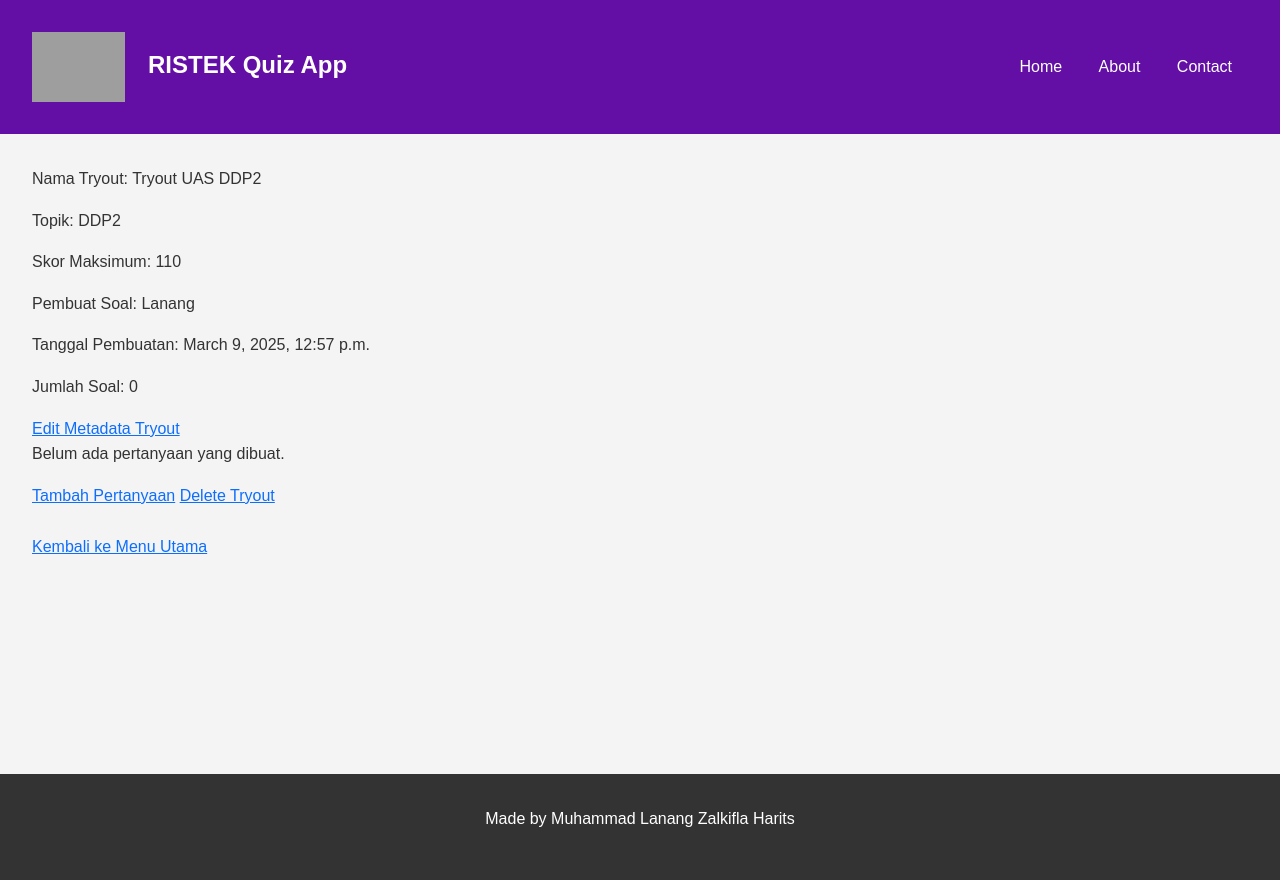
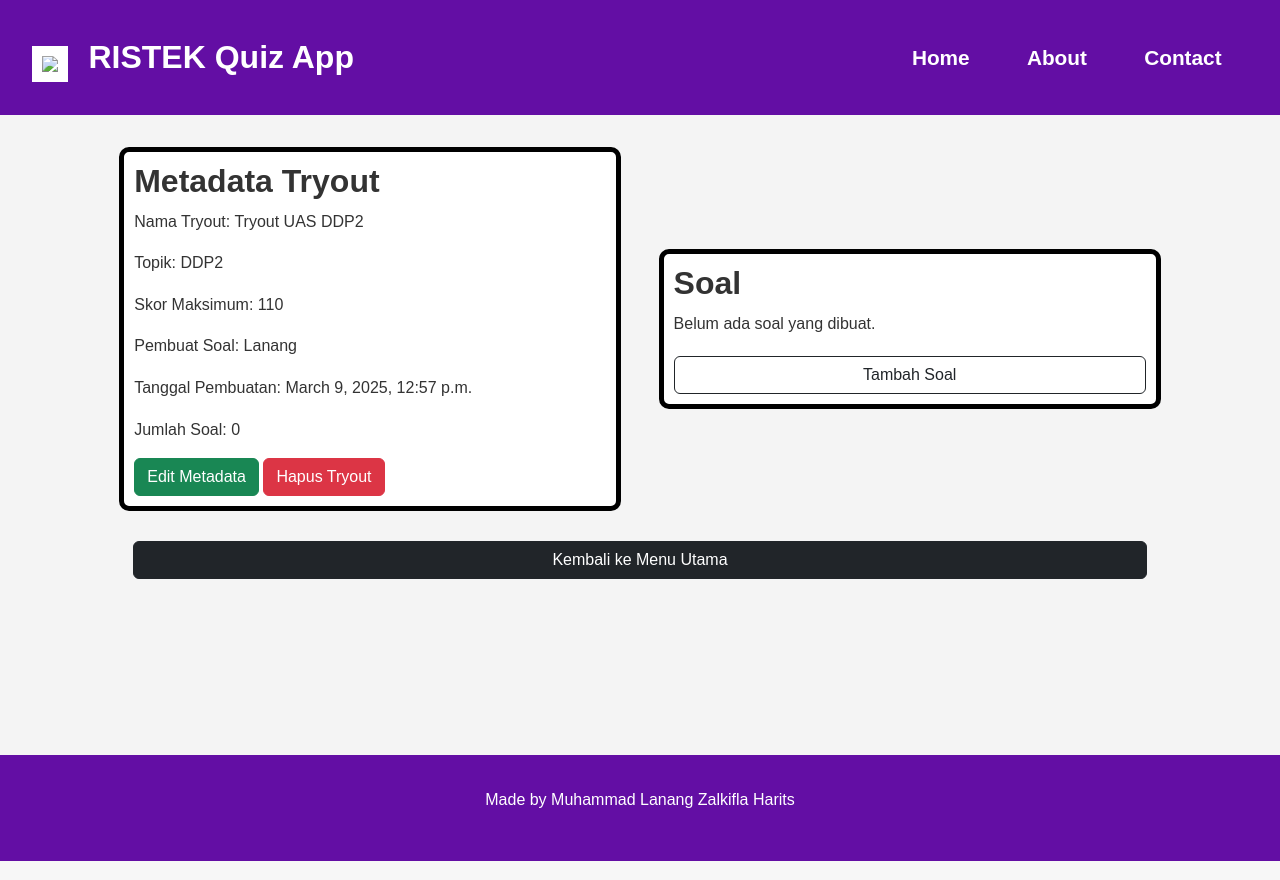
Before and after one commit to r3gulus-4rcturus/ristek-quiz-platform, a Django app: page /view/4 in a window 1280 px wide. Run offline with Django 5.2, Linux system fonts and the light colour scheme; data comes from the database, SQL or seed files in the repository; both versions use the stored data as it was after the commit; grey boxes are pictures that could not be loaded.

Commit message:
style all page with bootstrap

```diff
--- a/quizapp/models.py
+++ b/quizapp/models.py
@@ -35,13 +35,23 @@ class Tryout(models.Model):
 
 # Question Models
 class Question(models.Model):
+
+    ANSWER_CHOICES = (
+        ("", ""),
+        ("Benar", "Benar"),
+        ("Salah", "Salah")
+    )
+
     question_text = models.CharField(
         max_length=100,
         verbose_name="Pertanyaan",
         validators=[MinLengthValidator(2, "Pertanyaan harus memiliki minimal 2 karakter")]
     )
-    answer = models.BooleanField(
-        verbose_name="Jawaban"
+    answer = models.CharField(
+        max_length=10,
+        verbose_name="Jawaban",
+        choices=ANSWER_CHOICES,
+        blank=False
     )
     tryout = models.ForeignKey(
         to=Tryout,
--- a/quizapp/templates/base.html
+++ b/quizapp/templates/base.html
@@ -3,8 +3,8 @@
 <head>
     <meta charset="UTF-8">
     <meta name="viewport" content="width=device-width, initial-scale=1.0">
-    <title>My Website</title>
-    <link rel="icon"  href="https://yt3.googleusercontent.com/FPm5gMyXns6WSP4kY3lpGVwFb1BQKtpo5X1-BUt6NmYqX7pseMiqBhvGT3-1S1SUbs1n4eV4=s900-c-k-c0x00ffffff-no-rj">
+    <title>Ristek Quiz App</title>
+    <link rel="icon"  href="https://www.ristek.cs.ui.ac.id/icons/favicon/android-chrome-512x512.png">
     <link href="https://cdn.jsdelivr.net/npm/bootstrap@5.3.3/dist/css/bootstrap.min.css" rel="stylesheet" integrity="sha384-QWTKZyjpPEjISv5WaRU9OFeRpok6YctnYmDr5pNlyT2bRjXh0JMhjY6hW+ALEwIH" crossorigin="anonymous">
 
     <style>
@@ -31,19 +31,27 @@
             align-items: center;
         }
 
-        .navbar a {
+        .navbar .option a {
             color: #fff;
             text-decoration: none;
             margin: 0 1rem;
+            font-size: 1.3em;
+            font-weight: bold;
+            padding: 0.5em;
         }
 
-        .navbar a:hover {
-            background-color: rgb(12, 0, 57);
+        .navbar .option a:hover {
+            background-color: rgb(255, 255, 255);
+            color: #630ea4;
+            border-radius: 5px;
         }
 
-        .navbar .logo {
-            font-size: 1.5rem;
+        .navbar .logo a {
+            font-size: 2rem;
             font-weight: bold;
+            color: #fff;
+            text-decoration: none;
+            margin: 0 1rem;
         }
 
         /* Main Content Styles */
@@ -52,9 +60,45 @@
             min-height: 80vh; /* Ensure footer is at the bottom */
         }
 
+        #quiz_list tbody tr:hover td {
+            background-color: #630ea4;
+            color: white;
+        }
+
+        #quiz_list tbody tr:hover th {
+            background-color: #630ea4;
+            color: white;
+        }
+
+        td a {
+            display: block;
+        }
+
+        .container {
+            display: flex;
+            align-items: center;
+            justify-content: space-evenly;
+        }
+
+        .container .metadata_tryout {
+            border: 5px solid black;
+            padding: 10px;
+            border-radius: 10px;
+            width: 45%;
+            background-color: white;
+        }
+
+        .container .questions {
+            border: 5px solid black;
+            padding: 10px;
+            border-radius: 10px;
+            width: 45%;
+            background-color: white;
+        }
+
         /* Footer Styles */
         .footer {
-            background-color: #333;
+            background-color: #630ea4;
             color: #fff;
             text-align: center;
             padding: 2rem;
@@ -73,9 +117,9 @@
     <!-- Navbar -->
     <div class="navbar">
         <div class="logo">
-            <img src="https://yt3.googleusercontent.com/FPm5gMyXns6WSP4kY3lpGVwFb1BQKtpo5X1-BUt6NmYqX7pseMiqBhvGT3-1S1SUbs1n4eV4=s900-c-k-c0x00ffffff-no-rj" height="70">
+            <img src="https://www.ristek.cs.ui.ac.id/icons/favicon/android-chrome-512x512.png" height="70" style="background-color: white; padding: 10px;">
             <a href="{% url 'home' %}" style="text-decoration: none; padding-bottom: 20px;">RISTEK Quiz App</a></div>
-        <div>
+        <div class="option">
             <a href="{% url 'home' %}">Home</a>
             <a href="{% url 'about' %}">About</a>
             <a href="{% url 'contact' %}">Contact</a>
--- a/quizapp/templates/quizapp/add_question.html
+++ b/quizapp/templates/quizapp/add_question.html
@@ -8,8 +8,8 @@
         <table>
             {{ form.as_table }}
         </table>
-        <input type="submit" value="Submit">
-        <a href="{% url 'view_quiz' pk_tryout %}"> Cancel </a>
+        <input type="submit" value="Submit" class="btn btn-success" style="margin: 20px;">
+        <a href="{% url 'view_quiz' pk_tryout %}" class="btn btn-danger" role="button" style="margin: 20px;"> Cancel </a>
     </form>
 
 
--- a/quizapp/templates/quizapp/delete_question.html
+++ b/quizapp/templates/quizapp/delete_question.html
@@ -9,8 +9,8 @@
 
     <form action="" method="post">
         {% csrf_token %}
-        <input type="Submit" value="Iya, Hapus">
-        <a href="{% url 'view_quiz' pk_tryout %}"> Tidak </a>
+        <input type="Submit" value="Iya, Hapus" class="btn btn-danger" style="margin: 10px;">
+        <a href="{% url 'view_quiz' pk_tryout %}" class="btn btn-success" role="button" style="margin: 10px;"> Tidak </a>
     </form>
 
 {% endblock %}
--- a/quizapp/templates/quizapp/delete_quiz.html
+++ b/quizapp/templates/quizapp/delete_quiz.html
@@ -9,8 +9,8 @@
 
     <form action="" method="post">
         {% csrf_token %}
-        <input type="Submit" value="Iya, Hapus">
-        <a href="{% url 'view_quiz' tryout_object.id %}"> Tidak </a>
+        <input type="Submit" value="Iya, Hapus" class="btn btn-danger" style="margin: 10px;">
+        <a href="{% url 'view_quiz' tryout_object.id %}" class="btn btn-success" role="button" style="margin: 10px;"> Tidak </a>
     </form>
 
 {% endblock %}
--- a/quizapp/templates/quizapp/update_question.html
+++ b/quizapp/templates/quizapp/update_question.html
@@ -8,8 +8,8 @@
         <table>
             {{ form.as_table }}
         </table>
-        <input type="submit" value="Submit">
-        <a href="{% url 'view_quiz' pk_tryout %}"> Cancel </a>
+        <input type="submit" value="Submit" class="btn btn-success" style="margin: 20px;">
+        <a href="{% url 'view_quiz' pk_tryout %}" class="btn btn-danger" role="button" style="margin: 20px;"> Cancel </a>
     </form>
 
 {% endblock %}
--- a/quizapp/templates/quizapp/update_quiz.html
+++ b/quizapp/templates/quizapp/update_quiz.html
@@ -9,8 +9,8 @@
         <table>
             {{ form.as_table }}
         </table>
-        <input type="submit" value="Submit">
-        <a href="{% url 'view_quiz' tryout_object.id %}"> Cancel </a>
+        <input type="submit" value="Submit" class="btn btn-success" style="margin: 20px;">
+        <a href="{% url 'view_quiz' tryout_object.id %}" class="btn btn-danger" role="button" style="margin: 20px;"> Cancel </a>
     </form>
 
 {% endblock %}
--- a/quizapp/templates/quizapp/view_quiz.html
+++ b/quizapp/templates/quizapp/view_quiz.html
@@ -3,7 +3,10 @@
 
 {% block content %}
 
+    <div class="container" >
         <!-- Tampilkan metadata dari tryout -->
+        <div class="metadata_tryout">
+            <h2 style="font-weight: bold;"> Metadata Tryout</h2>
             <p> Nama Tryout: {{ tryout_object.name }} </p>
             <p> Topik: {{ tryout_object.subject }} </p>
             <p> Skor Maksimum: {{ tryout_object.maximum_score }} </p>
@@ -11,29 +14,39 @@
             <p> Tanggal Pembuatan: {{ tryout_object.date_created }} </p>
             <p> Jumlah Soal: {{ tryout_object.question_count }} </p>
             <!-- Tampilkan opsi edit metadata -->
-    <a href="{% url 'update_quiz' tryout_object.id %}" type="button" > Edit Metadata Tryout </a>
+            <a href="{% url 'update_quiz' tryout_object.id %}" type="button" class="btn btn-success"> Edit Metadata </a>
+            <a href="{% url 'delete_quiz' tryout_object.id %}" type="button" class="btn btn-danger"> Hapus Tryout </a>
             <br>
+        </div>
 
         <!-- Tampilkan pertanyaan-pertanyaan tryout-->
+        <div class="questions">
+            <h2 style="font-weight: bold;"> Soal </h2>
             {% if question_list %}
                 <ol>
                     {% for question in question_list %}
                         <li>
                             {{ question.question_text }}
-
-                    <a href="{% url 'update_question' pk_tryout=tryout_object.id pk_question=question.id %}" type="button" > Edit </a> --------
-                    <a href="{% url 'delete_question' pk_tryout=tryout_object.id pk_question=question.id %}" type="button" > Hapus </a>
+                            <span style="float: right">
+                            <a href="{% url 'update_question' pk_tryout=tryout_object.id pk_question=question.id %}" type="button" class="btn btn-success"> Edit </a>
+                            <a href="{% url 'delete_question' pk_tryout=tryout_object.id pk_question=question.id %}" type="button"  class="btn btn-danger"> Hapus </a>
+                            </span>
                         </li>
                     {% endfor %}
                 </ol>
             {% else %}
-        <p> Belum ada pertanyaan yang dibuat. </p>
+                <p> Belum ada soal yang dibuat. </p>
             {% endif %}
-    <!-- Tampilkan tombol untuk menambah pertanyaan -->
-    <a href="{% url 'add_question' pk_tryout=tryout_object.id %}" type="button" > Tambah Pertanyaan </a>
+            <!-- Tampilkan tombol untuk menambah soal -->
+            <div class="d-grid gap-2  mx-auto"style="margin-top: 20px">
+                <a href="{% url 'add_question' pk_tryout=tryout_object.id %}" type="button" class="btn btn-outline-dark"> Tambah Soal </a>
+            </div>
+        </div>
+    </div>
 
-    <a href="{% url 'delete_quiz' tryout_object.id %}" type="button" > Delete Tryout </a>
-    <br><br>
-    <a href="{% url 'home'  %}" type="button" > Kembali ke Menu Utama </a>
+    <div class="d-grid gap-2 col-10 mx-auto" style="margin: 30px 20px;">
+        <a href="{% url 'home'  %}" type="button" class="btn btn-dark"> Kembali ke Menu Utama </a>
+    </div>
+
 
 {% endblock %}
```
Also changed, not shown: quizapp/templates/quizapp/home.html (+4 -4 lines), db.sqlite3. Lines whose indentation alone changed are shown as unchanged.
